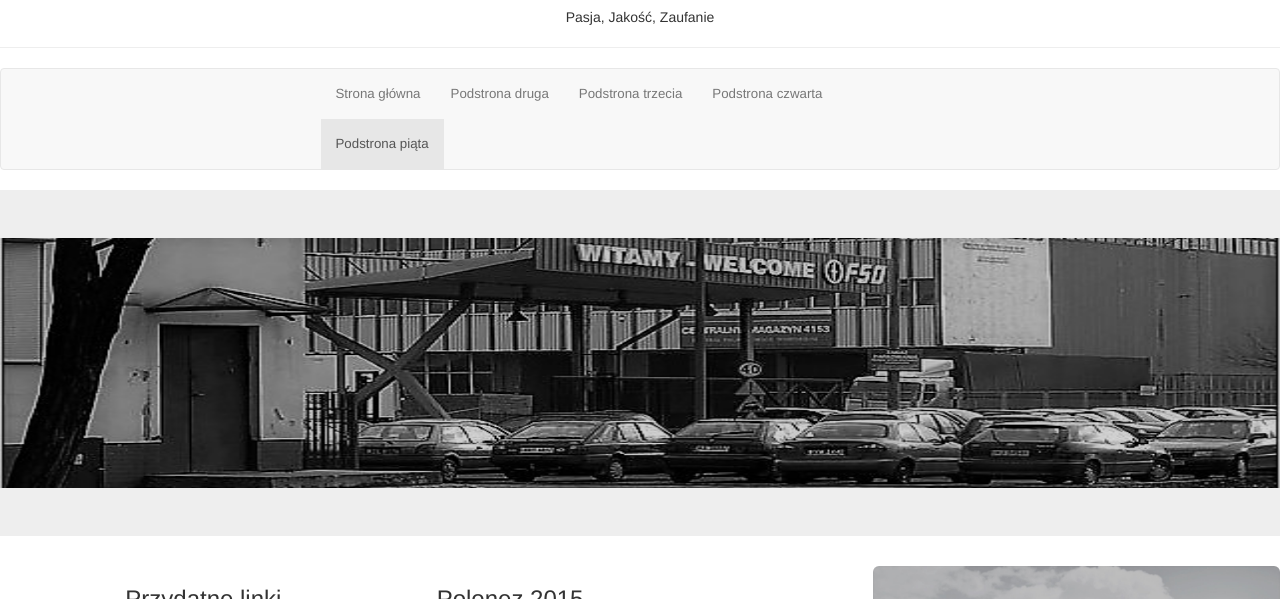
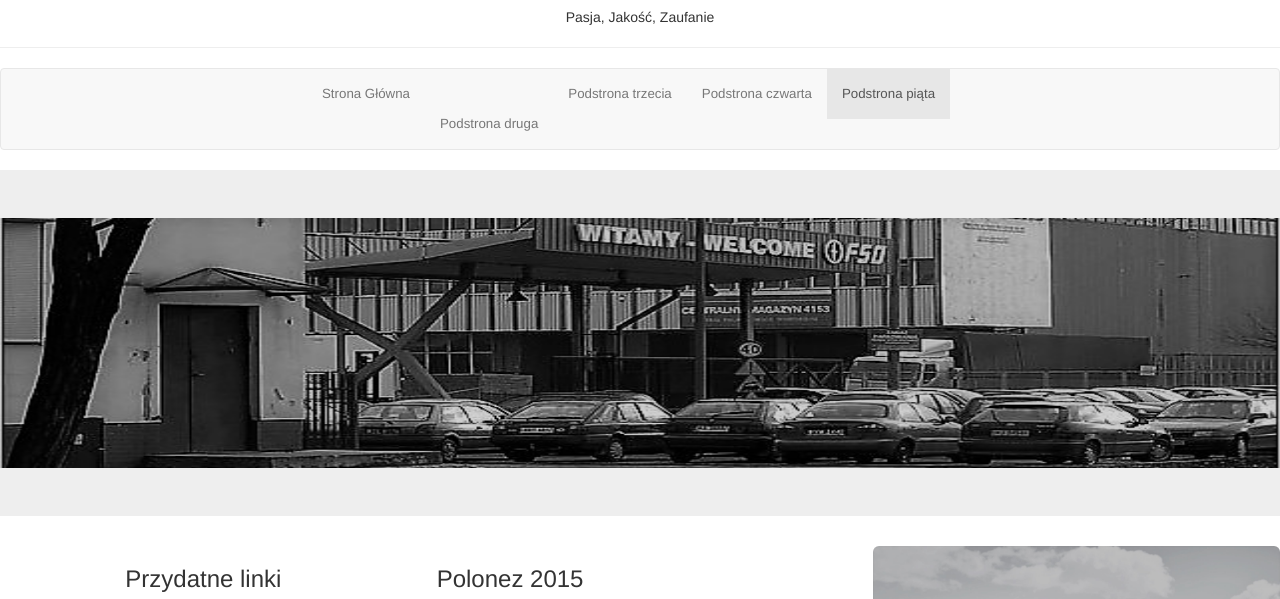
Before and after one commit to marcin8826/motoryzacja1, a plain HTML site: page podstrona_piata.html in a window 1280 px wide. Shown: the part 139-738 px from the top of the page. Drawn offline with nearby package versions, Linux system fonts and the light colour scheme.

Commit message:
Update podstrona_piata.html

```diff
--- a/podstrona_piata.html
+++ b/podstrona_piata.html
@@ -35,14 +35,36 @@
 				<p class="text-center">Pasja, Jakość, Zaufanie</p>
 			</header>
 			<hr/>
+			 <!--Menu-->
 			<nav class="navbar navbar-default">
-				<ul class="nav navbar-nav" style="font-size: 95%; margin-left: 25%; margin-right: 25%">
-					<li><a href="index.html">Strona główna</a></li>
-					<li><a href="podstrona_druga.html">Podstrona druga</a></li>
-					<li><a href="podstrona_trzecia">Podstrona trzecia</a></li>
-					<li><a href="podstrona_czwarta">Podstrona czwarta</a></li>
-					<li class="active"><a href="podstrona_piata">Podstrona piąta</a></li>
-				</ul>
+				<div class="container">
+            <!-- Brand and toggle get grouped for better mobile display -->
+            <div class="navbar-header">
+                <button type="button" class="navbar-toggle" data-toggle="collapse" data-target="#bs-example-navbar-collapse-1">
+                    <span class="sr-only">Toggle navigation</span>
+                    <span class="icon-bar"></span>
+                    <span class="icon-bar"></span>
+                    <span class="icon-bar"></span>
+                </button>
+                <a class="navbar-brand" href="#"></a>
+            </div>
+            <!-- Collect the nav links, forms, and other content for toggling -->
+            <div class="collapse navbar-collapse" id="bs-example-navbar-collapse-1">
+							<ul class="nav navbar-nav" style="font-size: 95%; margin-left: 20%; margin-right: 20%;">
+									<li role="presentation"><a href="index.html">Strona Główna</a></li>
+									<li role="presentation"><a href="index.html"><a href="podstrona_druga.html">Podstrona druga</a></li>
+									<li role="presentation"><a href="podstrona_trzecia.html">Podstrona trzecia</a></li>
+									<li role="presentation"><a href="podstrona_czwarta.html">Podstrona czwarta</a></li>
+									<li role="presentation" class="active"><a href="podstrona_piąta.html">Podstrona piąta</a></li>
+							</ul>
+                <ul class="nav navbar-nav navbar-right">
+								</ul>
+
+
+            </div>
+            <!-- /.navbar-collapse -->
+        </div>
+        <!-- /.container -->
 			</nav>
 			<header class="jumbotron hero-spacer text-center">
 				<img src="ban1.jpg" alt="ban1.jpg" class="ban1 img-responsive"/>
```
